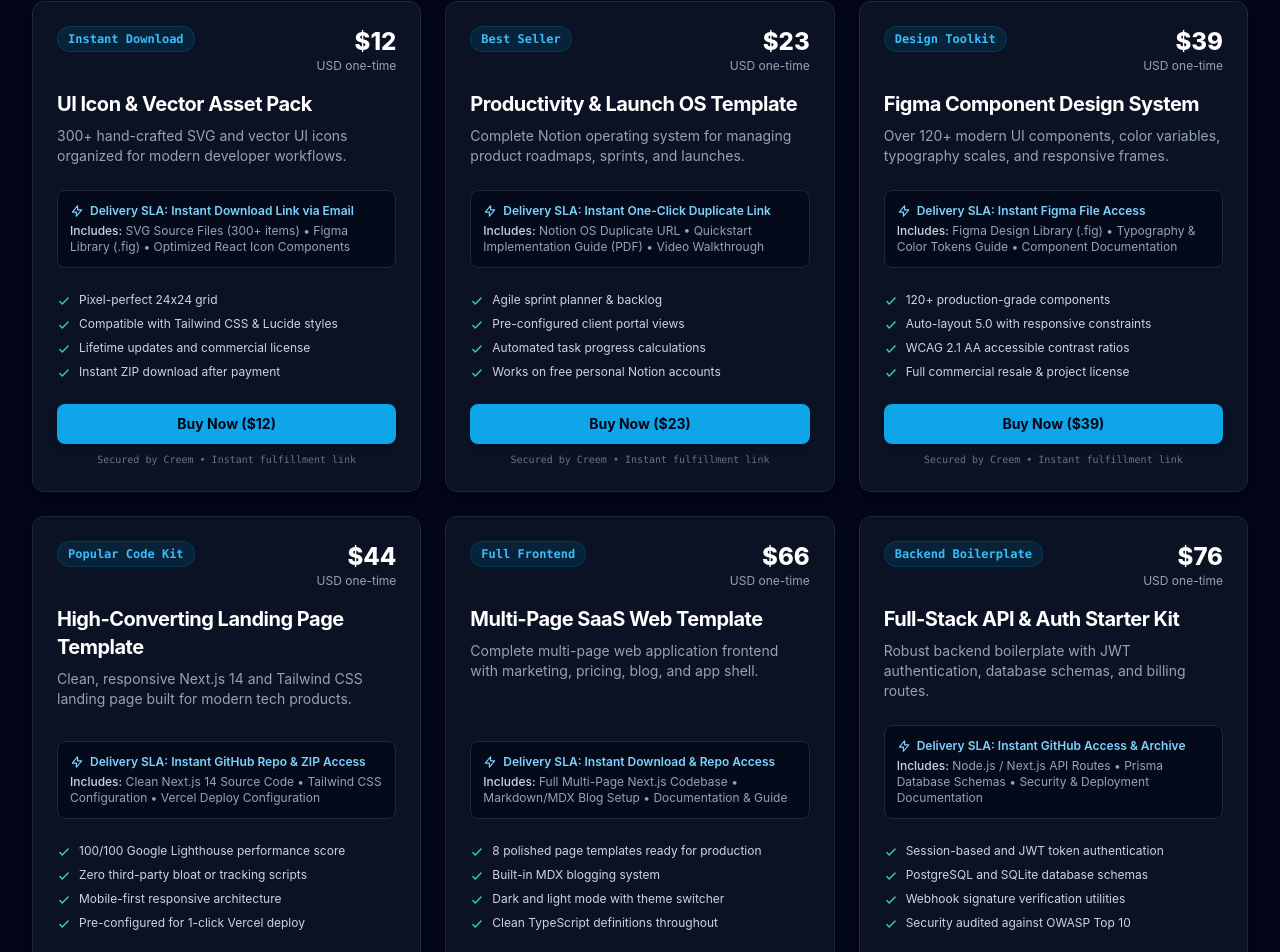
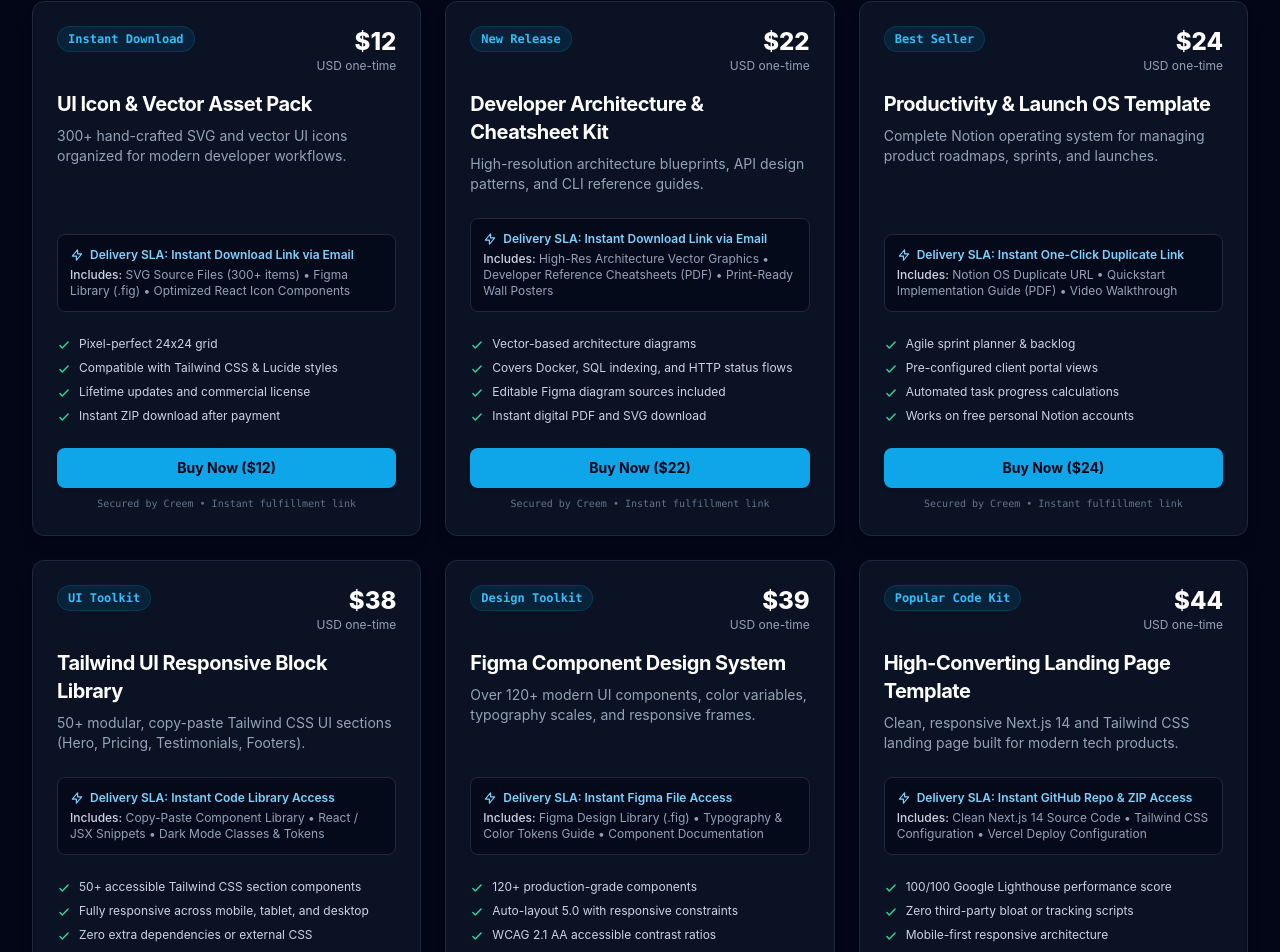
Before and after one commit to Digital-service001/digital-solution, a Next.js app: page / in a window 1280 px wide. Shown: the part 1136-2088 px from the top of the page. Built offline with nearby package versions, Linux system fonts and the light colour scheme.

Commit message:
Initial commit

```diff
--- a/src/app/contact/page.tsx
+++ b/src/app/contact/page.tsx
@@ -30,7 +30,7 @@
           <div className="p-6 rounded-xl border border-slate-800 bg-slate-900/50">
             <h3 className="text-base font-bold text-white mb-2">Service Fulfillment Desk</h3>
             <p className="text-xs text-slate-400 mb-2">
-              For active service orders ($98, $116, $142, $229), track your deliverable progress or submit credentials via:
+              For active service orders ($110, $116, $142, $229), track your deliverable progress or submit credentials via:
             </p>
             <a href="mailto:delivery@digital-solution.com" className="text-indigo-400 font-semibold text-sm hover:underline">
               delivery@digital-solution.com
@@ -70,7 +70,7 @@
               <label className="block text-slate-300 font-medium mb-1">Inquiry Type</label>
               <select className="w-full px-3 py-2 rounded-lg bg-slate-950 border border-slate-800 text-white focus:outline-none focus:border-sky-500">
                 <option>Product Download Support</option>
-                <option>Technical Service Order ($98 - $229)</option>
+                <option>Technical Service Order ($110 - $229)</option>
                 <option>Commercial Licensing Question</option>
                 <option>Refund Request</option>
               </select>
--- a/src/app/page.tsx
+++ b/src/app/page.tsx
@@ -34,7 +34,7 @@
             </p>
           </div>
           <div className="mt-4 md:mt-0 text-xs font-mono text-slate-400 bg-slate-900 border border-slate-800 rounded-lg px-3 py-2">
-            Pricing: $12 • $23 • $39 • $44 • $66 • $76 • $88
+            Pricing: $12 • $22 • $24 • $38 • $39 • $44 • $66 • $76 • $88
           </div>
         </div>
 
@@ -61,7 +61,7 @@
               </p>
             </div>
             <div className="mt-4 md:mt-0 text-xs font-mono text-slate-400 bg-slate-900 border border-slate-800 rounded-lg px-3 py-2">
-              Fixed Fees: $98 • $116 • $142 • $229
+              Fixed Fees: $110 • $116 • $142 • $229
             </div>
           </div>
 
--- a/src/app/refund/page.tsx
+++ b/src/app/refund/page.tsx
@@ -32,7 +32,7 @@
         </section>
 
         <section>
-          <h2 className="text-lg font-bold text-white mb-2">3. Fixed-Scope Technical Services ($98 – $229)</h2>
+          <h2 className="text-lg font-bold text-white mb-2">3. Fixed-Scope Technical Services ($110 – $229)</h2>
           <p className="mb-2">
             For technical audits, code reviews, and turnkey deployment packages:
           </p>
--- a/src/app/terms/page.tsx
+++ b/src/app/terms/page.tsx
@@ -23,8 +23,8 @@
           <h2 className="text-lg font-bold text-white mb-2">2. Products & Services Offered</h2>
           <p className="mb-2">Digital-Solution provides two distinct classifications of deliverables:</p>
           <ul className="list-disc pl-5 space-y-1 text-slate-300">
-            <li><strong>Digital Products (Instant Fulfillment):</strong> Downloadable files including icon sets, Figma design system files, Notion workspace templates, and Next.js/Tailwind source code templates ($12 to $88 USD).</li>
-            <li><strong>Fixed-Scope Technical Services:</strong> Specialized technical audits, code security architecture reviews, turnkey deployment assistance, and website setup packages ($98 to $229 USD).</li>
+            <li><strong>Digital Products (Instant Fulfillment):</strong> Downloadable files including icon sets, architecture diagrams, Figma design systems, Notion workspace templates, and Next.js/Tailwind source code templates ($12 to $88 USD).</li>
+            <li><strong>Fixed-Scope Technical Services:</strong> Specialized technical audits, code security architecture reviews, turnkey deployment assistance, and website setup packages ($110 to $229 USD).</li>
           </ul>
         </section>
 
--- a/src/components/FaqSection.tsx
+++ b/src/components/FaqSection.tsx
@@ -8,7 +8,7 @@
     },
     {
       q: "How does fixed-scope service fulfillment work?",
-      a: "When you purchase a technical service ($98, $116, $142, or $229), you will be redirected to an onboarding questionnaire where you submit your website URL, repository link, or setup credentials securely. Our senior engineers begin review within 12 hours and deliver final reports or deployments within the stated 24-72h SLA."
+      a: "When you purchase a technical service ($110, $116, $142, or $229), you will be redirected to an onboarding questionnaire where you submit your website URL, repository link, or setup credentials securely. Our senior engineers begin review within 12 hours and deliver final reports or deployments within the stated 24-72h SLA."
     },
     {
       q: "What is your refund policy?",
--- a/src/components/Footer.tsx
+++ b/src/components/Footer.tsx
@@ -35,7 +35,7 @@
               </li>
               <li>
                 <Link href="/#services" className="hover:text-white transition-colors">
-                  Technical Audits ($98 - $116)
+                  Technical Audits ($110 - $116)
                 </Link>
               </li>
               <li>
--- a/src/data/products.ts
+++ b/src/data/products.ts
@@ -8,7 +8,7 @@
   longDescription: string;
   deliverySLA: string;
   deliverables: string[];
-  creemCheckoutUrl: string; // Replace with your real Creem product checkout link
+  creemCheckoutUrl: string;
   features: string[];
 }
 
@@ -33,21 +33,57 @@
     ]
   },
   {
+    id: "dev-cheatsheets-kit",
+    name: "Developer Architecture & Cheatsheet Kit",
+    type: "digital_product",
+    price: 22,
+    badge: "New Release",
+    shortDescription: "High-resolution architecture blueprints, API design patterns, and CLI reference guides.",
+    longDescription: "Curated reference posters, system architecture templates, and clean PDF cheatsheets covering database indexing, caching strategies, and REST API conventions.",
+    deliverySLA: "Instant Download Link via Email",
+    deliverables: ["High-Res Architecture Vector Graphics", "Developer Reference Cheatsheets (PDF)", "Print-Ready Wall Posters"],
+    creemCheckoutUrl: "https://creem.io/checkout/placeholder-22",
+    features: [
+      "Vector-based architecture diagrams",
+      "Covers Docker, SQL indexing, and HTTP status flows",
+      "Editable Figma diagram sources included",
+      "Instant digital PDF and SVG download"
+    ]
+  },
+  {
     id: "notion-launch-os",
     name: "Productivity & Launch OS Template",
     type: "digital_product",
-    price: 23,
+    price: 24,
     badge: "Best Seller",
     shortDescription: "Complete Notion operating system for managing product roadmaps, sprints, and launches.",
     longDescription: "Structured Notion workspace with sprint boards, milestone tracking, automated release checklists, and client onboarding templates.",
     deliverySLA: "Instant One-Click Duplicate Link",
     deliverables: ["Notion OS Duplicate URL", "Quickstart Implementation Guide (PDF)", "Video Walkthrough"],
-    creemCheckoutUrl: "https://creem.io/checkout/placeholder-23",
+    creemCheckoutUrl: "https://creem.io/checkout/placeholder-24",
     features: [
       "Agile sprint planner & backlog",
       "Pre-configured client portal views",
       "Automated task progress calculations",
       "Works on free personal Notion accounts"
+    ]
+  },
+  {
+    id: "tailwind-block-library",
+    name: "Tailwind UI Responsive Block Library",
+    type: "digital_product",
+    price: 38,
+    badge: "UI Toolkit",
+    shortDescription: "50+ modular, copy-paste Tailwind CSS UI sections (Hero, Pricing, Testimonials, Footers).",
+    longDescription: "Hand-coded, semantic HTML and Tailwind CSS components designed for instant copy-paste into Next.js, React, or standard HTML projects.",
+    deliverySLA: "Instant Code Library Access",
+    deliverables: ["Copy-Paste Component Library", "React / JSX Snippets", "Dark Mode Classes & Tokens"],
+    creemCheckoutUrl: "https://creem.io/checkout/placeholder-38",
+    features: [
+      "50+ accessible Tailwind CSS section components",
+      "Fully responsive across mobile, tablet, and desktop",
+      "Zero extra dependencies or external CSS",
+      "Clean semantic markup ready for Next.js"
     ]
   },
   {
@@ -134,7 +170,7 @@
     deliverables: ["Complete Master ZIP (All Code + Design Files)", "Figma Master File", "VIP Discord / Email Support"],
     creemCheckoutUrl: "https://creem.io/checkout/placeholder-88",
     features: [
-      "Includes $160+ worth of standalone assets",
+      "Includes $180+ worth of standalone assets",
       "Synchronized design tokens matching code classes",
       "Unlimited project commercial license",
       "Free future updates included forever"
@@ -146,13 +182,13 @@
     id: "speed-seo-audit",
     name: "Website Speed & SEO Technical Audit",
     type: "digital_service",
-    price: 98,
+    price: 110,
     badge: "Service (24-48h SLA)",
     shortDescription: "In-depth technical report analyzing Core Web Vitals, bottlenecks, and on-page SEO errors.",
     longDescription: "A personalized manual review of your website performance. We identify server bottlenecks, render-blocking scripts, unoptimized assets, and technical search indexing issues.",
     deliverySLA: "24–48 Business Hours Delivery",
     deliverables: ["10-15 Page Comprehensive Audit PDF", "Prioritized Action Checklist", "Lighthouse & Network Waterfall Breakdown"],
-    creemCheckoutUrl: "https://creem.io/checkout/placeholder-98",
+    creemCheckoutUrl: "https://creem.io/checkout/placeholder-110",
     features: [
       "Manual human analysis (no generic automated exports)",
       "Actionable code snippets for performance fixes",
```
Also changed, not shown: 1 other file (tests, documents, lock files or other folders).
